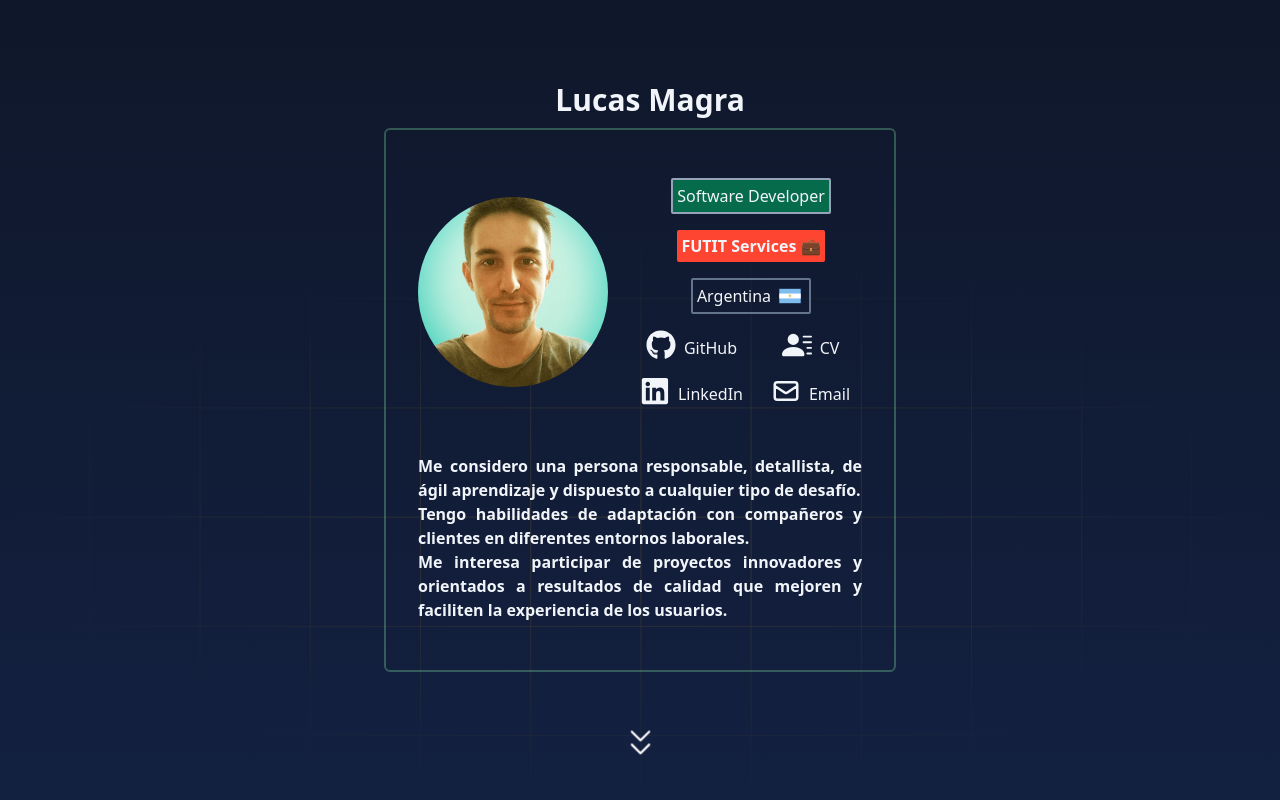
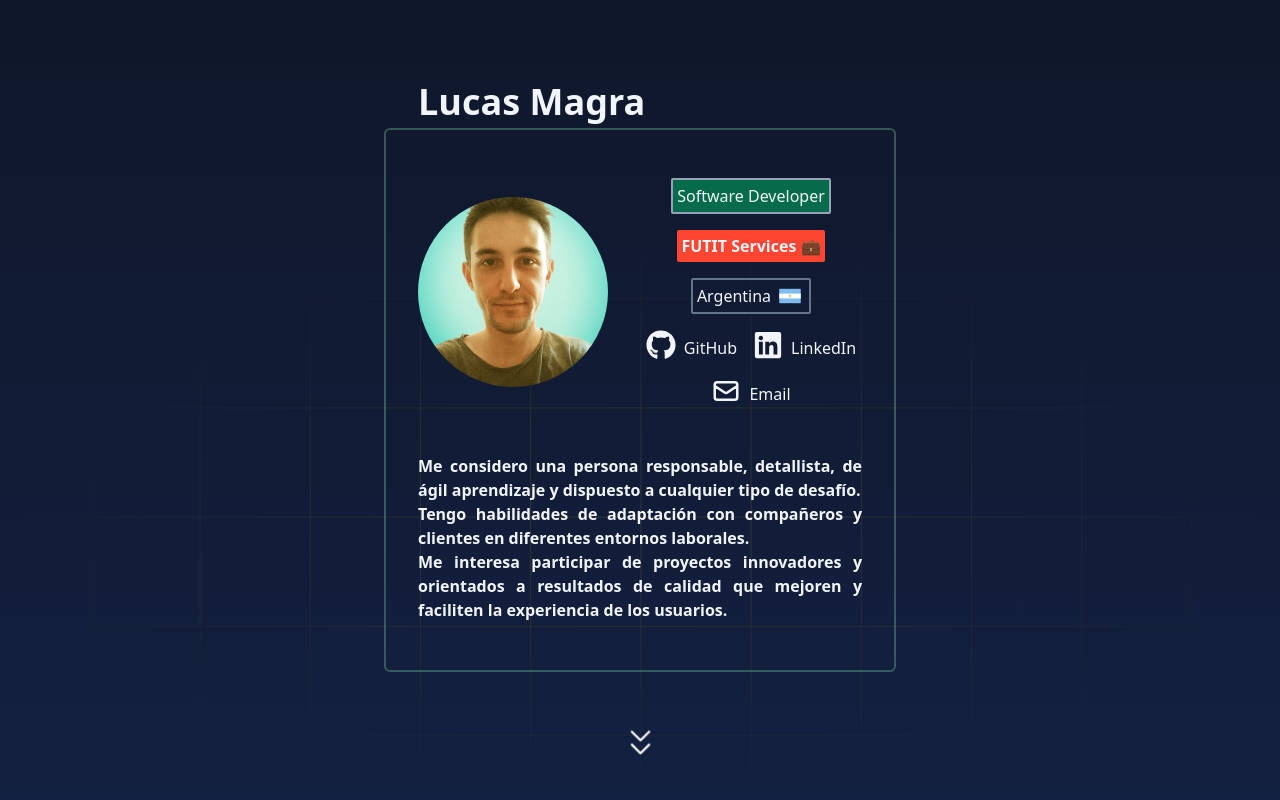
Before and after one commit to luqasmagra/portfolio, a Next.js app: page / in a window 1280 px wide. Shown: the top 800 px of the page. Built offline with nearby package versions, Linux system fonts and the light colour scheme.

Commit message:
Fix about

```diff
--- a/src/pages/components/About.jsx
+++ b/src/pages/components/About.jsx
@@ -10,7 +10,7 @@ export default function About() {
       className="max-w-lg rounded-md md:border-2 border-green-300/30 text-slate-100
     p-8 md:px-8 md:py-12 text-justify relative z-10 hover:bg-black/5 transition flex flex-col gap-12"
     >
-      <h1 className="md:max-w-lg text-center text-3xl font-bold mb-4 relative md:absolute md:left-1/3 top-0 md:-top-12">
+      <h1 className="md:max-w-lg text-center text-4xl font-bold mb-4 relative md:absolute top-0 md:-top-12">
         Lucas Magra
       </h1>
       <header className="flex justify-center items-center gap-8 flex-col md:flex-row">
@@ -33,7 +33,7 @@ export default function About() {
           >
             <span>FUTIT Services 💼</span>
           </a>
-          <span className="p-1 gap-1 rounded-sm border-2 border-slate-500 w-fit flex items-center self-center ">
+          <span className="p-1 gap-1 rounded-sm border-2 border-slate-500 w-fit flex items-center self-center">
             Argentina
             <Image
               src="/argentina.svg"
@@ -42,7 +42,7 @@ export default function About() {
               alt="Bandera Argentina"
             />
           </span>
-          <div className="grid grid-cols-2 gap-4 m-auto">
+          <div className="flex flex-wrap justify-center gap-4 m-auto">
             <a
               className="flex items-end justify-center gap-x-2 hover:scale-105 transition"
               href="https://github.com/luqasmagra"
@@ -50,14 +50,6 @@ export default function About() {
               rel="noreferrer"
             >
               <FaGithub size={30} /> GitHub
-            </a>
-            <a
-              className="flex items-end justify-center gap-x-2 hover:scale-105 transition"
-              href="https://drive.google.com/file/d/1INnkA-v8_ZmvDuWefnIJqAFbKLh_lfwN/view?usp=share_link"
-              target="_blank"
-              rel="noreferrer"
-            >
-              <BsFillPersonLinesFill size={30} /> CV
             </a>
             <a
               className="flex items-end justify-center gap-x-2 hover:scale-105 transition"
```
